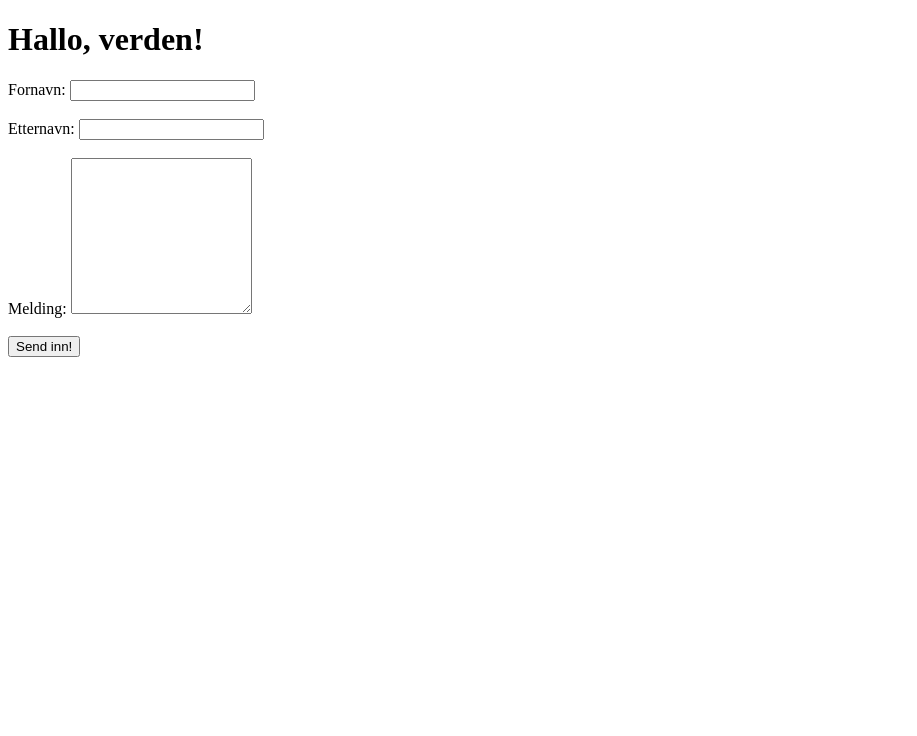
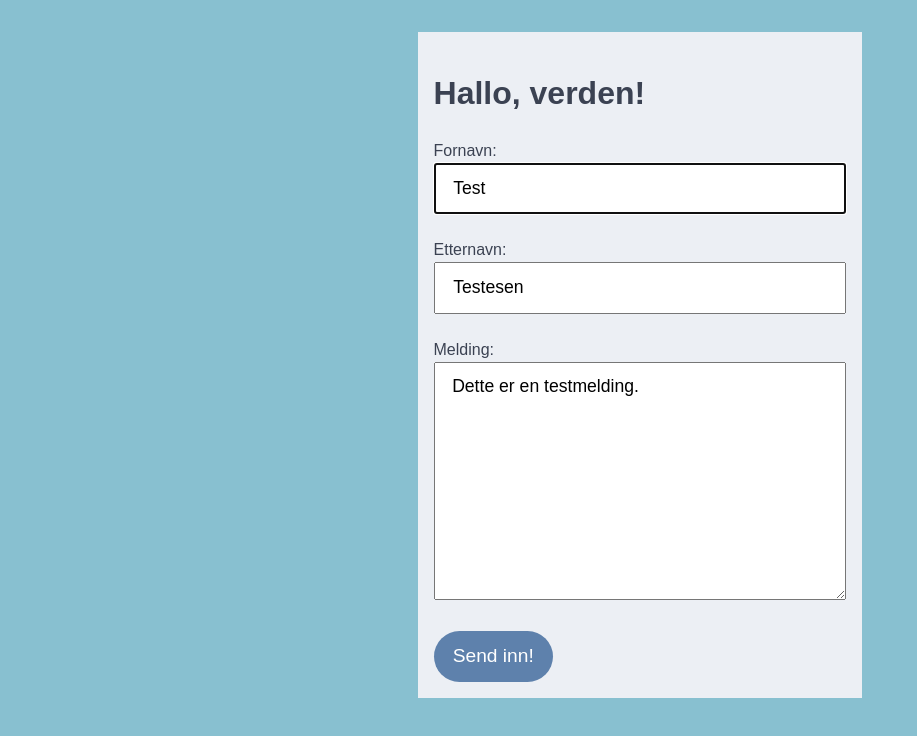
Before and after one commit to vegarcodes/browser-testing, a website with bundled scripts: page app/index.html in a window 1280 px wide. Shown: the whole page, without its empty margins (0-917 px from the left). Built offline with nearby package versions, Linux system fonts and the light colour scheme; a web font is replaced by a local one.

Commit message:
Styling av skjema, validering av skjema, utvidelse av test

```diff
--- a/app/css/style.css
+++ b/app/css/style.css
@@ -0,0 +1,51 @@
+@import url('https://fonts.googleapis.com/css2?family=Google+Sans:ital,opsz,wght@0,17..18,400..700;1,17..18,400..700&display=swap');
+
+*,
+*::before,
+*::after {
+  box-sizing: border-box;
+}
+
+html {
+  margin: 0;
+  padding: 0;
+  font-size: 16px;
+  line-height: 1.5;
+}
+
+body {
+  font-family: "Google Sans", sans-serif;
+  color: #3b4252;
+  background-color: #88c0d0;
+}
+
+main {
+  margin: 2rem auto;
+  padding: 1rem;
+  inline-size: min(50ch, calc(100% - 1rem));
+  background-color: #eceff4;
+}
+
+input,
+textarea,
+button {
+  font-family: inherit;
+}
+
+input,
+textarea {
+  inline-size: 100%;
+  font-size: 1.1rem;
+  padding: 0.75em 1em;
+  border: 1px solid rgb(from #a3be8c h s calc(l - 10%));
+}
+
+button {
+  background-color: #5e81ac;
+  color: white;
+  border: none;
+  border-radius: 100vmax;
+  padding: 0.75em 1em;
+  cursor: pointer;
+  font-size: 1.2rem;
+}
--- a/app/index.html
+++ b/app/index.html
@@ -11,13 +11,13 @@
       <h1>Hallo, verden!</h1>
       <form name="contact-form" id="contact-form" action="/" method="GET">
         <label for="first-name">Fornavn:</label>
-        <input name="first-name" id="first-name" type="text" />
+        <input name="first-name" id="first-name" type="text" required />
         <br><br>
         <label for="last-name">Etternavn:</label>
-        <input name="last-name" id="last-name" type="text" />
+        <input name="last-name" id="last-name" type="text" required />
         <br><br>
         <label for="message">Melding:</label>
-        <textarea rows="10" id="message" name="message"></textarea>
+        <textarea rows="10" id="message" name="message" required></textarea>
         <br><br>
         <button type="submit">Send inn!</button>
       </form>
--- a/app/tests/form.test.js
+++ b/app/tests/form.test.js
@@ -8,6 +8,7 @@
 const formTest = {
   name: "Test av kontaktskjema",
   runner: function (assert) {
+    /* Test om alle skjemafelter er til stede */
     const formElement = document.getElementById("contact-form");
     const firstNameElement = document.getElementById("first-name");
     const lastNameElement = document.getElementById("last-name");
@@ -19,6 +20,31 @@
     assert(lastNameElement !== null, "Skjemafelt for etternavn finnes på siden.");
     assert(messageElement !== null, "Tekstområde for melding finnes på siden.");
     assert(submitButton !== null, "Innsendingsknapp finnes på siden.");
+
+
+    /* Test om skjemaet kan sendes inn uten å være fylt ut */
+    let didFormSubmit = false;
+
+    formElement.addEventListener("submit", event => {
+      event.preventDefault();
+      didFormSubmit = true;
+    });
+
+    submitButton.click();
+
+    assert(didFormSubmit === false, "Skjema blir ikke submitted når feltene ikke er fylt ut.");
+
+
+    /* Test om skjemaet kan sendes inn etter utfylling er gjort */
+    didFormSubmit = false;
+
+    firstNameElement.value = "Test";
+    lastNameElement.value = "Testesen";
+    messageElement.value = "Dette er en testmelding.";
+
+    submitButton.click();
+
+    assert(didFormSubmit === true, "Skjema blir submitted når feltene er fylt ut.");
   }
 }
 
```
